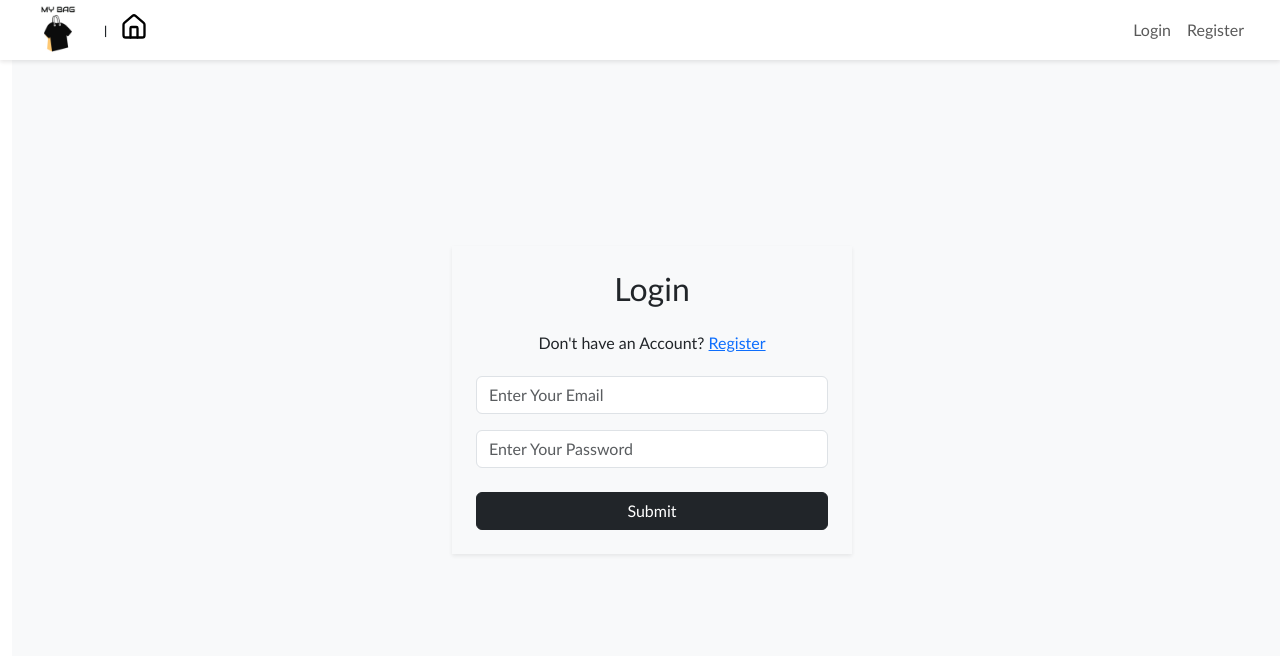
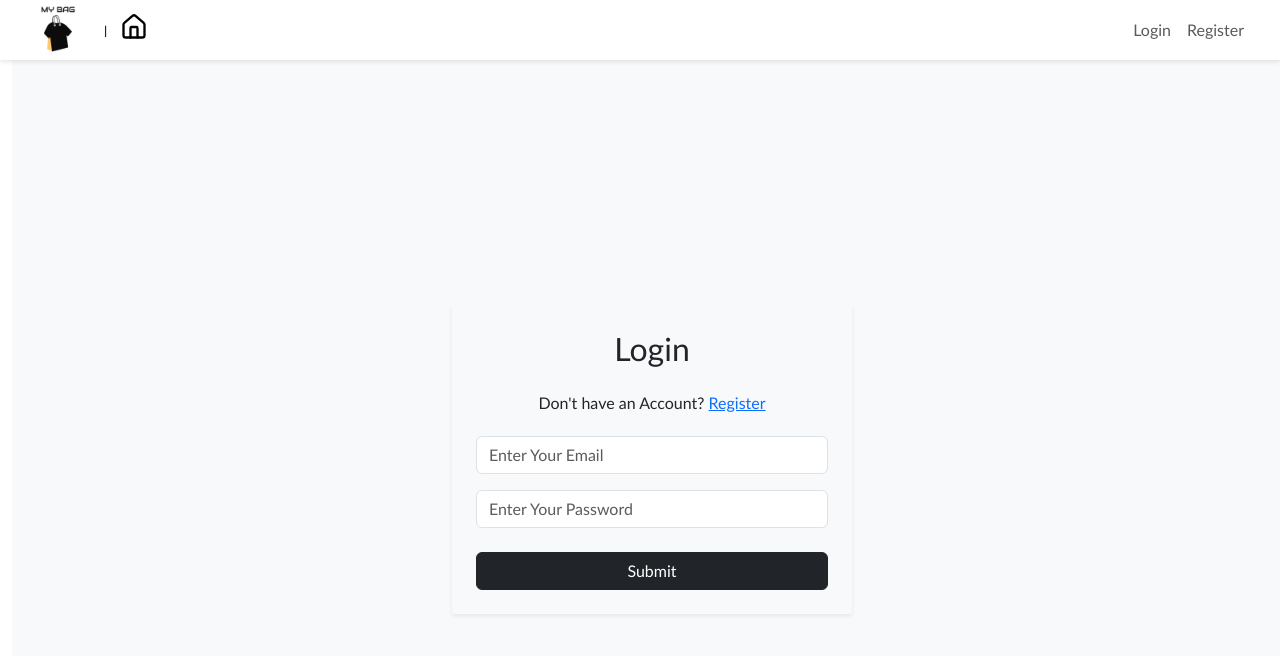
Before and after one commit to Harsh2Code/MyBag-MERN, a React (Vite) app in the folder MyBag/UI/: page /login in a window 1280 px wide. Shown: the top 656 px of the page. Built offline with nearby package versions, Linux system fonts and the light colour scheme; no server answers.

Commit message:
Navbar hovering and hiding contents of every other component fix

```diff
--- a/MyBag/UI/src/App.css
+++ b/MyBag/UI/src/App.css
@@ -2,6 +2,7 @@
   min-width: 1280px;
   margin: 0 auto;
   /* padding: 2rem; */
+  padding-top: 60px; /* Height for fixed navbar */
   /* padding-top: 5rem; Account for fixed navbar */
   text-align: center;
   background-color: white;
```
